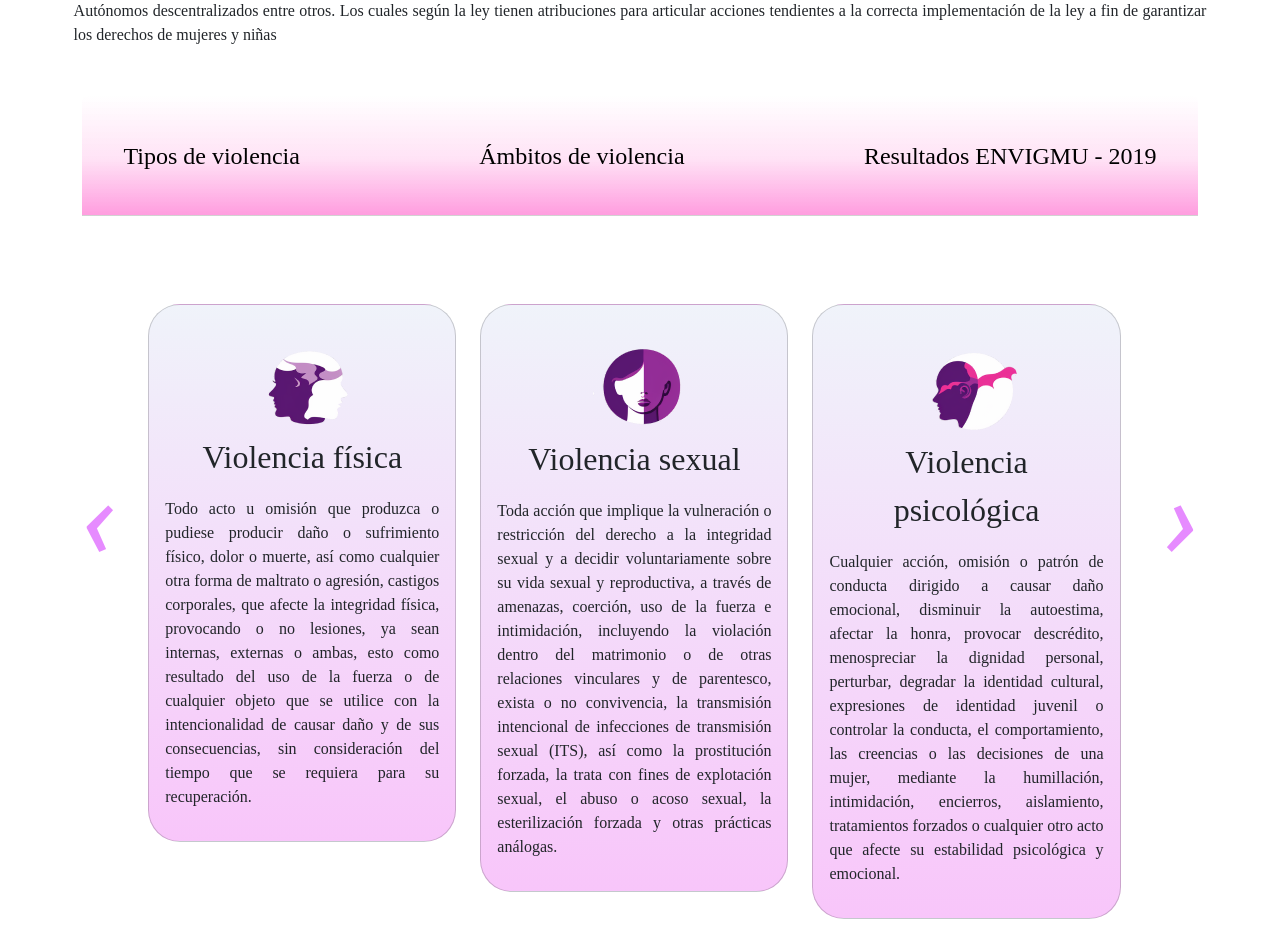
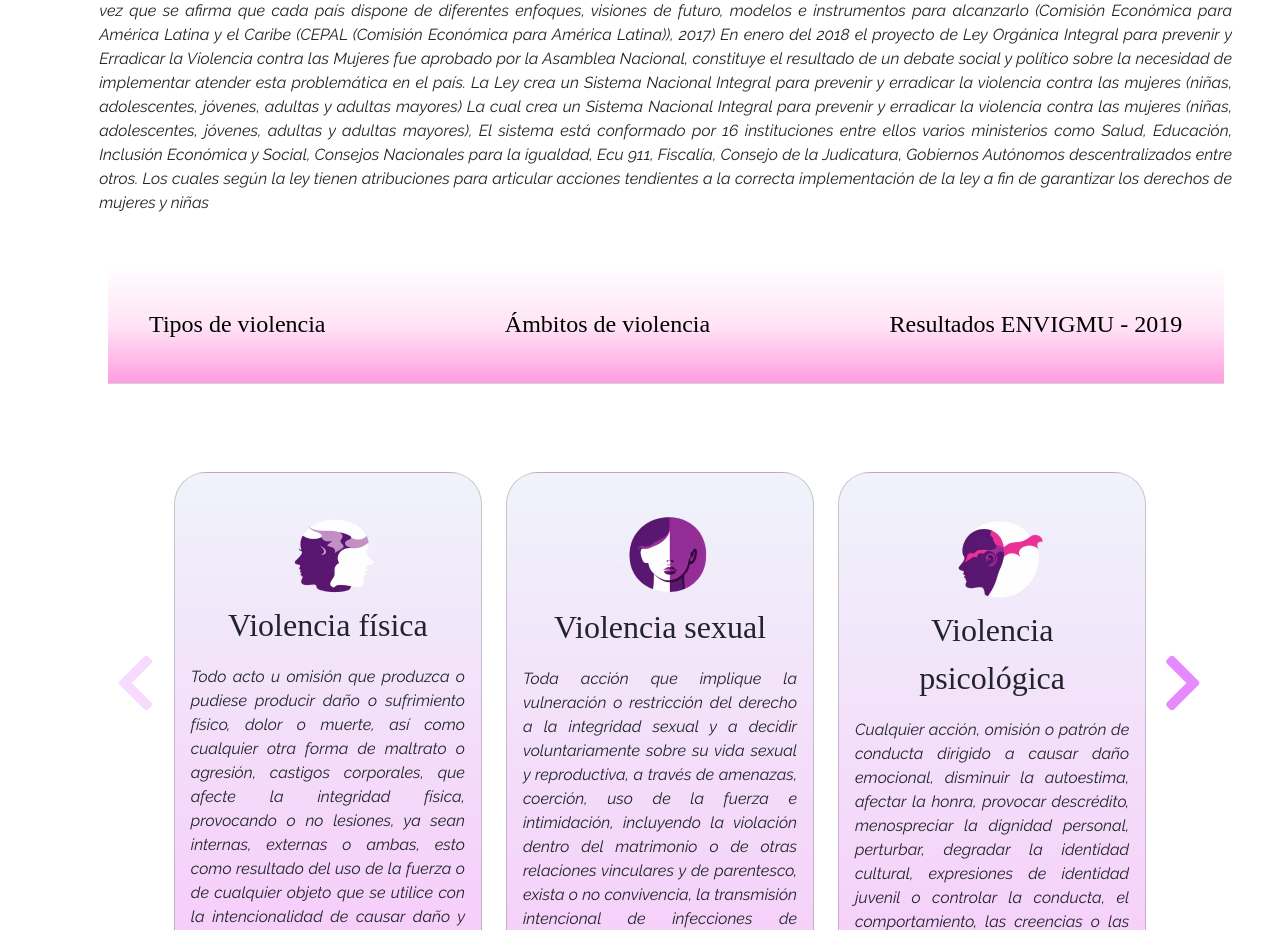
Before and after one commit to Arianna0206/Proyect-Punto-Violeta, an Angular app: page /informacion in a window 1280 px wide. Shown: the part 2100-3030 px from the top of the page. Built offline with nearby package versions, Linux system fonts and the light colour scheme; what ngx-owl-carousel would draw is missing.

Commit message:
Mejoras en algunas partes de codigo de footer e informacion

```diff
--- a/src/app/components/collaborators-card/collaborators-card.component.css
+++ b/src/app/components/collaborators-card/collaborators-card.component.css
@@ -24,7 +24,7 @@
   }
 
   h2{
-    font-family: 'Dancing Script', cursive;
+    font-family: 'Dancing Script';
     font-size: 1.4rem;
     margin-top: 3rem;
     margin-left: 6rem;
--- a/src/app/components/footer/footer.component.css
+++ b/src/app/components/footer/footer.component.css
@@ -14,12 +14,26 @@ footer {
   grid-template-columns: auto 1fr;
   align-items: center;
   gap: 10px;
+  font-family: 'Dancing Script';
+  font-size: 2rem;
 }
 
 .card-text {
   overflow: hidden;
   white-space: nowrap;
   text-overflow: ellipsis;
+}
+
+.card-text1 {
+  margin-top: 5%;
+}
+
+.far {
+  font-size: 1rem;
+}
+
+.col-4 {
+  font-family: Raleway;
 }
 
 @media (max-width: 576px) {
@@ -39,6 +53,7 @@ footer {
 
   .card-text {
     font-size: 14px;
+    font-family: Raleway;
   }
 }
 
@@ -49,6 +64,7 @@ footer {
 
   .card-text {
     font-size: 16px;
+    font-family: Raleway;
   }
 }
 
@@ -73,6 +89,7 @@ a {
   margin-right: 24.36px;
   font-size: 150%;
   color: #A915C5;
+  font-family: Raleway;
 }
 
 .row {
@@ -85,7 +102,6 @@ a {
   justify-content: space-between;
   background-color: #e5a5ec;
   color: white;
-  font-family: 'Segoe UI', Tahoma, Geneva, Verdana, sans-serif;
 }
 
 .copyright {
@@ -101,6 +117,11 @@ a {
   display: flex;
   justify-content: space-between;
   align-items: center;
-  font-family: 'Segoe UI', Tahoma, Geneva, Verdana, sans-serif;
+  font-family: Raleway;
   font-size: 14px;
 }
+
+@font-face {
+  font-family: 'Raleway';
+  src: url('../../../assets/fonts/Raleway-Italic-VariableFont_wght.ttf');
+}
--- a/src/app/components/galeria/galeria.component.css
+++ b/src/app/components/galeria/galeria.component.css
@@ -109,7 +109,7 @@
 }
 
 
-/* .boton1 {
+  .boton1 {
   width: 15rem;
   height: 3rem;
   background: #FFFFFF;
@@ -120,7 +120,7 @@
   font-style: normal;
   border-color: white;
   font-size: 1.7rem;
-} */
+}
 
 @font-face {
   font-family: 'Raleway';
--- a/src/app/components/galeria/galeria.component.html
+++ b/src/app/components/galeria/galeria.component.html
@@ -2,9 +2,9 @@
   <div class="row">
     <div class="col-sm-12">
       <div class="botones">
-        <!-- <button class="btn btn-primary boton1 ">Anterior</button> -->
+        <button class="btn btn-primary boton1 ">Anterior</button>
         <button class="btn btn-primary boton2">Galería Violeta</button>
-        <!-- <button class="btn btn-primary boton1">Siguiente</button> -->
+        <button class="btn btn-primary boton1">Siguiente</button>
       </div>
     </div>
   </div>
--- a/src/app/components/graficas/graficas.component.css
+++ b/src/app/components/graficas/graficas.component.css
@@ -16,10 +16,16 @@
     height: auto; /* Mantiene la proporción de aspecto */
   }
 
+  @font-face {
+    font-family: 'Raleway';
+    src: url('../../../assets/fonts/Raleway-Italic-VariableFont_wght.ttf');
+}
+
   .column h4 {
     margin: 1.5rem 0;
     font-size: 1rem;
-
+    color: #A774E4;
+    font-family: Raleway;
   }
 
   .row {
--- a/src/app/components/graficas/graficas.component.html
+++ b/src/app/components/graficas/graficas.component.html
@@ -5,7 +5,7 @@
         <div class="row">
           <div class="col">
             <h4>Porcentaje de violencia contra las mujeres por ámbito a nivel nacional.</h4>
-            <img src="../assets/images/graficas/Imagen 4.png" alt="Imagen 1">
+            <img src="../assets/images/graficas/Imagen 4.png" alt="Imagen 1" class="invisible-sides-image">
           </div>
         </div>
         <div class="row">
--- a/src/app/components/informacion/informacion.component.css
+++ b/src/app/components/informacion/informacion.component.css
@@ -2,7 +2,8 @@
     display: grid;
     grid-template-columns: 1fr; /* Una sola columna en dispositivos pequeños */
     place-items: center;
-    margin: 4% 2%;
+    margin: 4% 0;
+    margin-left: 4%;
   }
 
   @media (max-width: 700px) {
@@ -14,6 +15,10 @@
     }
   }
 
+  @font-face {
+    font-family: 'Raleway';
+    src: url('../../../assets/fonts/Raleway-Italic-VariableFont_wght.ttf');
+}
 
    .nombres {
     margin-top: 1rem;
@@ -99,7 +104,7 @@
   border: none;
   padding: 8px;
   transition: background-color 0.2s, border-color 0.2s, transform 0.2s;
-  font-family: 'Dancing Script', cursive;
+  font-family: 'Dancing Script';
   color: black;
   font-size: 1.5rem;
 }
@@ -122,11 +127,23 @@
 }
 
 .arrow-left {
-  left: 0;
+  left: 0.5rem;
 }
 
 .arrow-right {
-  right: 0;
+  right: 1.3rem;
+}
+
+.fa {
+  font-size: 4rem; /* Tamaño de la fuente */
+  color: #E68BFF;
+}
+
+.arrow-button.arrow-left:disabled,
+.arrow-button.arrow-right:disabled {
+  opacity: 0.3;
+  cursor: not-allowed;
+  /* Otros estilos opcionales */
 }
 
 .card1 {
@@ -144,7 +161,7 @@
 }
 
 .titulo {
-  font-family: 'Dancing Script', cursive;
+  font-family: 'Dancing Script';
   text-align: center;
   font-size: 2rem;
 }
@@ -158,11 +175,6 @@
 .card2 {
   background: linear-gradient(180deg, rgba(233, 238, 248, 0.7) 0%, rgba(245, 173, 248, 0.7) 100%);
   border-radius: 2rem;
-}
-
-.fa {
-  font-size: 7rem; /* Tamaño de la fuente */
-  color: #E68BFF;
 }
 
 .card-active {
@@ -190,7 +202,7 @@
   border: none;
   padding: 8px;
   transition: background-color 0.2s, border-color 0.2s, transform 0.2s;
-  font-family: 'Raleway', cursive;
+  font-family: 'Raleway';
   color: black;
   font-size: 1rem;
   margin: 2rem;
@@ -251,13 +263,14 @@
   margin-left: 10%;
 }
 
-.carousel-inner.active {
-  transform: translateX(-100%); /* Desplaza el carrusel hacia la izquierda para mostrar la siguiente imagen */
-}
 
-.carousel-control::after {
+/* .carousel-inner.active {
+  transform: translateX(-100%); Desplaza el carrusel hacia la izquierda para mostrar la siguiente imagen
+} */
+
+/* .carousel-control::after {
   content: none !important;
-}
+} */
 
 .carousel-control {
   position: absolute;
--- a/src/app/components/informacion/informacion.component.html
+++ b/src/app/components/informacion/informacion.component.html
@@ -70,11 +70,11 @@
                         <!-- Flechas -->
                         <!-- Flecha izquierda -->
                         <button (click)="previousPage($event)" type="button" class="arrow-button arrow-left" [disabled]="currentPageIndex === 0">
-                        <i class="fa">&lsaquo;</i>
+                        <i class="fa fa-chevron-left"></i>
                         </button>
 
                         <button (click)="nextPage($event)" type="button" class="arrow-button arrow-right" [disabled]="currentPageIndex === totalPages - 1">
-                        <i class="fa">&rsaquo;</i>
+                        <i class="fa fa-chevron-right"></i>
                         </button>
 
 
@@ -149,7 +149,7 @@
                                 </div>
                             </div>
                             </div>
-                            <a class="carousel-control prev" (click)="prevSlide()" [class.disabled]="currentSlideIndex === 0">&lsaquo;</a>
+                            <a class="carousel-control prev" (click)="prevSlide()">&lsaquo;</a>
                             <a class="carousel-control next" (click)="nextSlide()">&rsaquo;</a>
                         </div>
 
--- a/src/app/components/informacion/informacion.component.ts
+++ b/src/app/components/informacion/informacion.component.ts
@@ -6,7 +6,7 @@ import 'bootstrap';
   templateUrl: './informacion.component.html',
   styleUrls: ['./informacion.component.css']
 })
-export class InformacionComponent implements AfterViewInit, OnInit, OnDestroy {
+export class InformacionComponent implements AfterViewInit, OnInit {
   @ViewChild('container') container!: ElementRef;
 
 
@@ -105,23 +105,12 @@ export class InformacionComponent implements AfterViewInit, OnInit, OnDestroy {
   ];
 
   mostrarContenido: boolean[] = [];
-  private interval: any;
 
   ngOnInit() {
     this.botonSeleccionado = null; // Establecer el valor inicial a null
     this.mostrarContenido = Array(this.informacionBotones.length).fill(false);
 
-    const intervalTime = 3000;
-
-    this.interval = setInterval(() => {
-      this.nextSlide();
-    }, intervalTime);
   }
-
-  ngOnDestroy() {
-    clearInterval(this.interval);
-  }
-
 
   seleccionarBoton(index: number) {
     if (this.botonSeleccionado === index) {
@@ -352,12 +341,15 @@ export class InformacionComponent implements AfterViewInit, OnInit, OnDestroy {
   currentSlideIndex = 0;
 
   prevSlide() {
-    this.currentSlideIndex = (this.currentSlideIndex - 1 + this.images.length) % this.images.length;
-
+    if (this.currentSlideIndex > 0) {
+      this.currentSlideIndex--; // Disminuir el índice de la diapositiva actual
+    }
   }
 
   nextSlide() {
-    this.currentSlideIndex = (this.currentSlideIndex + 1) % this.images.length;
+    if (this.currentSlideIndex < this.images.length - 1) {
+      this.currentSlideIndex++; // Aumentar el índice de la diapositiva actual
+    }
   }
 
 }
--- a/src/index.html
+++ b/src/index.html
@@ -6,6 +6,7 @@
   <base href="/">
   <meta name="viewport" content="width=device-width, initial-scale=1">
   <link rel="icon" type="image/x-icon" href="favicon.ico">
+  <link rel="stylesheet" href="https://cdnjs.cloudflare.com/ajax/libs/font-awesome/5.15.3/css/all.min.css">
 </head>
 <body>
   <app-root></app-root>
```
Also changed, not shown: src/app/components/footer/footer.component.html (+11 -11 lines), src/app/components/slider/slider.component.ts (+6 -6 lines).
